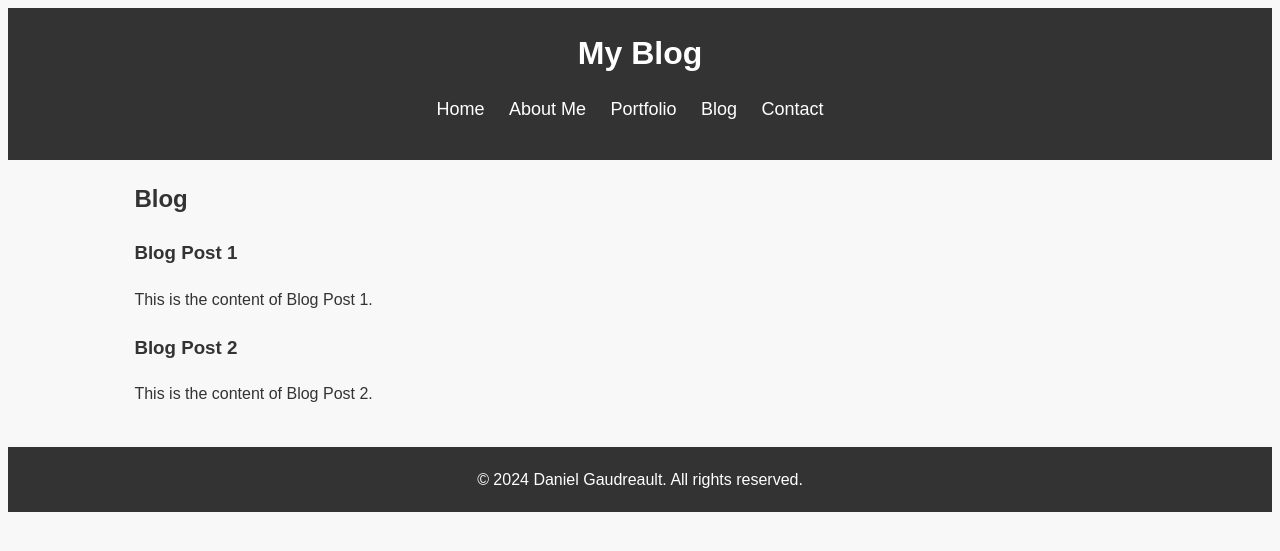
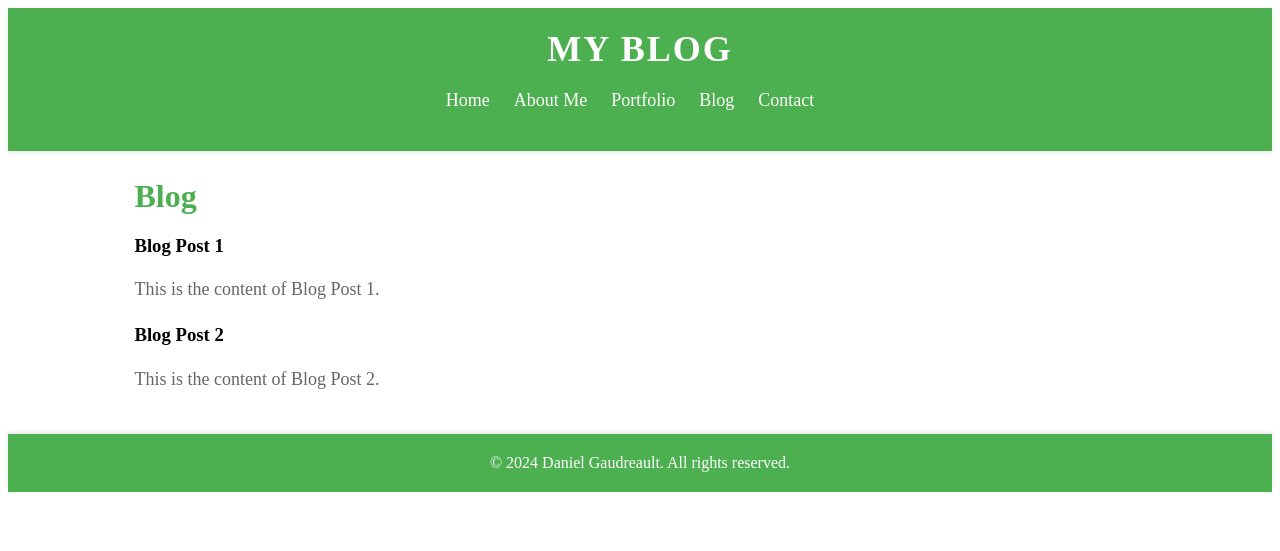
Before and after one commit to DanielGaudreault/mywebsite, a PHP site: page /blog.html in a window 1280 px wide. Shown: the top 551 px of the page. Run offline with PHP 8.4, Linux system fonts and the light colour scheme.

Commit message:
Update styles.css

```diff
--- a/styles.css
+++ b/styles.css
@@ -3,101 +3,110 @@
 <head>
     <meta charset="UTF-8">
     <meta name="viewport" content="width=device-width, initial-scale=1.0">
-    <title>Website Styles</title>
+    <title>About Me</title>
+    <link rel="stylesheet" href="styles.css"> <!-- Link to your CSS file -->
+    <link rel="stylesheet" href="https://cdnjs.cloudflare.com/ajax/libs/font-awesome/5.15.4/css/all.min.css"> <!-- Font Awesome for icons -->
     <style>
-        /* Reset CSS */
-        html, body, header, nav, ul, li, a, section, footer {
+        /* Additional CSS styles */
+        body {
+            font-family: Arial, sans-serif;
+            background-color: #f5f5f5; /* Light gray */
+            color: #333;
             margin: 0;
             padding: 0;
-            box-sizing: border-box;
         }
-
-        /* Global Styles */
-        body {
-            font-family: Arial, sans-serif;
-            background-color: #f8f8f8;
-            color: #333;
-            line-height: 1.6;
-        }
-
         header {
-            background-color: #333;
+            background-color: #4caf50; /* Green */
             color: #fff;
             padding: 20px;
             text-align: center;
+            box-shadow: 0 2px 4px rgba(0, 0, 0, 0.1);
         }
-
         header h1 {
             margin: 0;
+            font-size: 36px;
+            font-weight: 700;
+            text-transform: uppercase;
+            letter-spacing: 2px;
         }
-
         nav ul {
             list-style-type: none;
             padding: 0;
+            margin: 20px 0;
         }
-
         nav ul li {
             display: inline;
             margin-right: 20px;
         }
-
         nav ul li a {
             color: #fff;
             text-decoration: none;
             font-size: 18px;
+            transition: color 0.3s ease;
         }
-
         nav ul li a:hover {
-            color: #ffc107;
+            color: #ffd54f; /* Yellow */
         }
-
         .main-content {
             margin: 20px auto;
             width: 80%;
         }
-
         section {
             margin-bottom: 40px;
         }
-
         section h2 {
+            font-size: 32px; /* Increased font size */
+            font-weight: 700;
+            color: #4caf50; /* Green */
             margin-bottom: 20px;
         }
-
         section p {
+            font-size: 18px; /* Increased font size */
+            line-height: 1.6;
+            color: #666;
             margin-bottom: 20px;
         }
-
+        .about-me img {
+            border-radius: 50%;
+            margin-bottom: 20px;
+            border: 5px solid #4caf50; /* Green border */
+            box-shadow: 0 0 20px rgba(0, 0, 0, 0.1); /* Shadow effect */
+        }
+        .social-icons {
+            margin-top: 20px;
+        }
+        .social-icons a {
+            color: #4caf50; /* Green */
+            font-size: 24px;
+            margin-right: 10px;
+            transition: color 0.3s ease;
+        }
+        .social-icons a:hover {
+            color: #ffd54f; /* Yellow */
+        }
         footer {
-            background-color: #333;
+            background-color: #4caf50; /* Green */
             color: #fff;
             padding: 20px;
             text-align: center;
+            margin-top: 40px;
+            box-shadow: 0 -2px 4px rgba(0, 0, 0, 0.1);
         }
-
         footer p {
             margin: 0;
-        }
-
-        .social-icon {
-            color: #fff;
-            font-size: 24px;
-            margin-right: 10px;
-        }
-
-        .social-icon:hover {
-            color: #ffc107;
         }
     </style>
 </head>
 <body>
     <header>
-        <h1>Welcome to My Website</h1>
+        <h1>About Me</h1>
         <!-- Navigation Menu -->
         <nav>
             <ul>
-                <li><a href="#">Home</a></li>
-                <li><a href="about.html">About</a></li>
+                <li><a href="index.html">Home</a></li>
+                <li><a href="#">About Me</a></li>
+                <li><a href="portfolio.html">Portfolio</a></li>
+                <li><a href="blog.html">Blog</a></li>
                 <li><a href="contact.html">Contact</a></li>
             </ul>
         </nav>
@@ -106,27 +115,20 @@
     <div class="main-content">
         <section class="about-me">
             <h2>About Me</h2>
-            <img src="profile.jpg" alt="Profile Picture" width="150">
-            <p>I'm a passionate web developer with a love for creating beautiful and functional websites.</p>
-        </section>
-
-        <section class="latest-posts">
-            <h2>Latest Blog Posts</h2>
-            <ul>
-                <li><a href="blog-post-1.html">Blog Post 1 <i class="fas fa-chevron-right"></i></a></li>
-                <li><a href="blog-post-2.html">Blog Post 2 <i class="fas fa-chevron-right"></i></a></li>
-                <!-- Add more blog posts as needed -->
-            </ul>
+            <img src="profile.jpg" alt="Profile Picture" width="200">
+            <p>Hello! I'm Daniel Gaudreault, a passionate web developer with a love for creating beautiful and functional websites. I have experience in HTML, CSS, JavaScript, and various web development frameworks. When I'm not coding, you can find me exploring new technologies, reading, or enjoying the great outdoors.</p>
+            <p>I'm driven by curiosity and a desire to continuously learn and improve. Whether it's tackling a challenging coding problem or discovering a new hiking trail, I approach each experience with enthusiasm and dedication.</p>
+            <p>Feel free to connect with me on social media!</p>
+            <div class="social-icons">
+                <a href="#"><i class="fab fa-facebook"></i></a>
+                <a href="#"><i class="fab fa-twitter"></i></a>
+                <a href="#"><i class="fab fa-instagram"></i></a>
+            </div>
         </section>
     </div>
 
     <footer>
-        <p>&copy; 2024 Your Website Name. All rights reserved.</p>
-        <div>
-            <a href="#" class="social-icon"><i class="fab fa-facebook"></i></a>
-            <a href="#" class="social-icon"><i class="fab fa-twitter"></i></a>
-            <a href="#" class="social-icon"><i class="fab fa-instagram"></i></a>
-        </div>
+        <p>&copy; 2024 Daniel Gaudreault. All rights reserved.</p>
     </footer>
 </body>
 </html>
```
